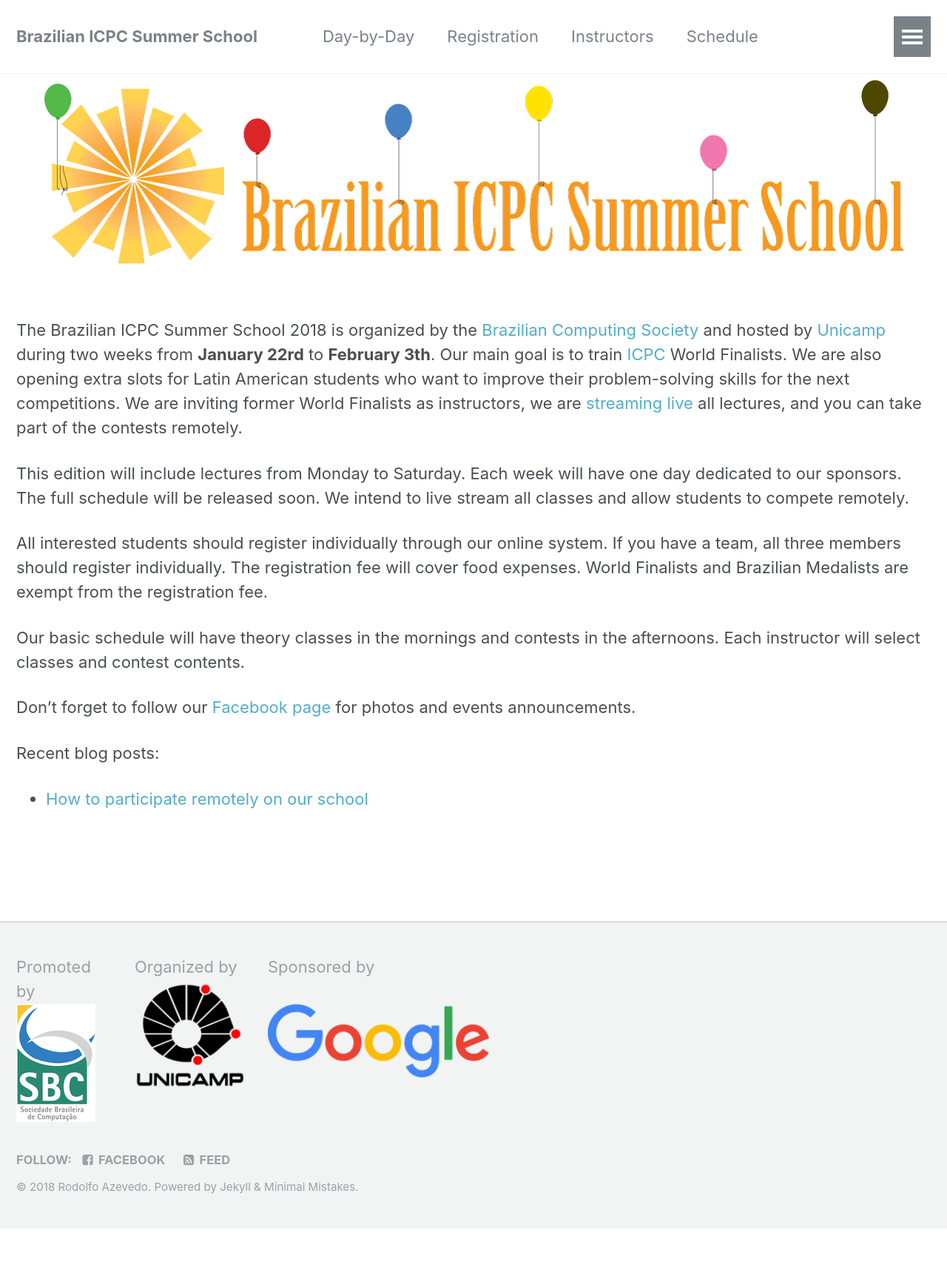
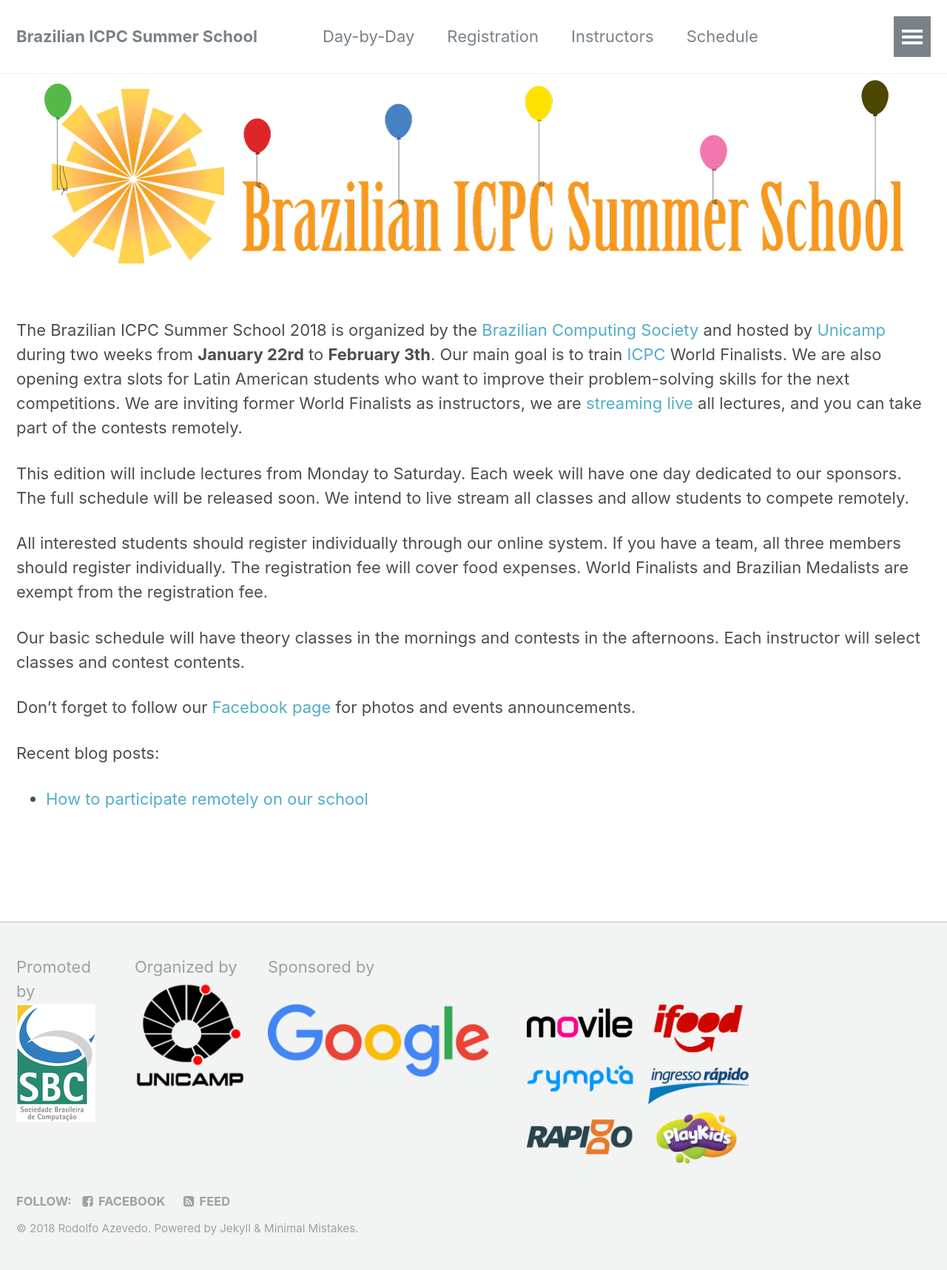
Before and after one commit to rjazevedo/BrazilianICPCSummerSchool2018, a Jekyll site: the page built from index.md, in a window 1280 px wide. Shown: the whole page at 74% size. Built offline with Jekyll 4.4.1, drawn with Linux system fonts in a browser that asks for light colours; the list of posts is cut into pages by our own code; before the commit the page ends 1661 px from its top, so only the background shows below that.

Commit message:
added Movile logos

```diff
--- a/_includes/footer/custom.html
+++ b/_includes/footer/custom.html
@@ -4,6 +4,7 @@
   <div style="float: left; width: 180px;heigh:200px;padding-right:30px;">Organized by<br><img src="{{ base_path }}/images/logo-unicamp.png"></div>
   <div style="float: left; heigh:200px;padding-right:30px;">Sponsored by<br>
     <div style="float: left; width: 350px;heigh:200px;padding-right:50px;"> <br><img src="{{ base_path }}/images/logo-google.png"></div>
+    <div style="float: left; width: 350px;heigh:231px;padding-right:50px;"> <br><img src="{{ base_path }}/images/logo-movile.png"></div>
   </div>
 </div>
 
```
Also changed, not shown: images/logo-movile.png (added).
